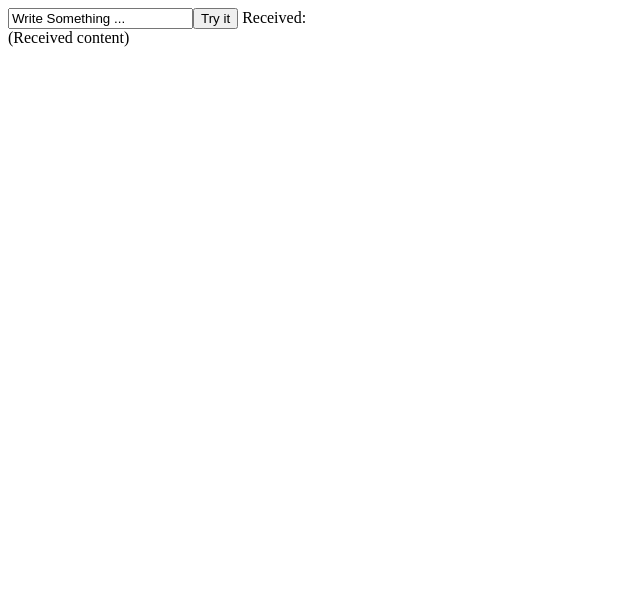
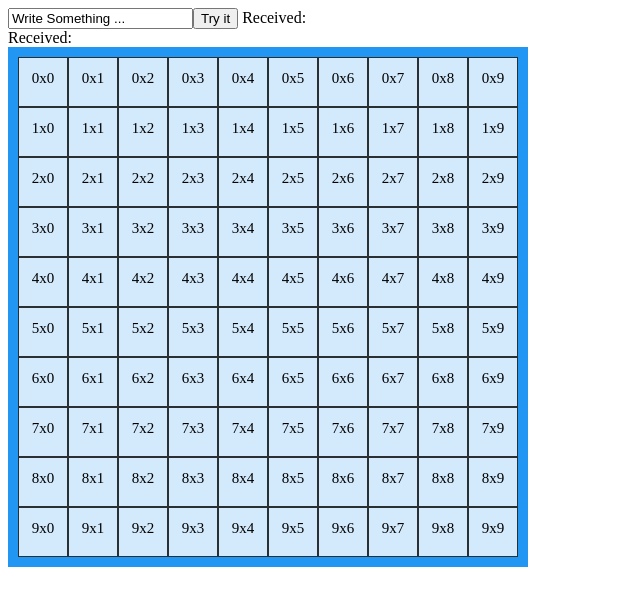
Before and after one commit to TheCamp/esp32-rogue, a plain HTML site: page src/index.html in a window 1280 px wide. Shown: the whole page, without its empty margins (0-640 px from the left). Drawn offline with Linux system fonts and the light colour scheme.

Commit message:
implement room frontend

```diff
--- a/src/index.html
+++ b/src/index.html
@@ -3,6 +3,23 @@
 <head>
     <meta charset="UTF-8">
     <title>WebSocket Client</title>
+    <style>
+    .grid-container {
+      display: grid;
+      grid-template-columns: 50px 50px 50px 50px 50px 50px 50px 50px 50px 50px;
+      grid-template-rows: 50px 50px 50px 50px 50px 50px 50px 50px 50px 50px;
+      background-color: #2196F3;
+      padding: 10px;
+      width: 500px;
+    }
+    .grid-item {
+      background-color: rgba(255, 255, 255, 0.8);
+      border: 1px solid rgba(0, 0, 0, 0.8);
+      padding: 12px;
+      font-size: 15px;
+      text-align: center;
+    }
+    </style>
 </head>
 <body>
 <script>
@@ -13,13 +30,115 @@
     };
 
     ws.onmessage = function (evt) {
-        document.getElementById("response").innerHTML += evt.data;
+        document.getElementById("response").innerHTML += evt.data + "; ";
     };
 </script>
 <input type="text" id="new_message" value="Write Something ..."><button onclick="ws.send(document.getElementById('new_message').value);">Try it</button>
 Received: <br/>
 <div id="response">
-    (Received content)
+    Received:
+</div>
+<div class="grid-container">
+  <div class="grid-item" id="0x0">0x0</div>
+  <div class="grid-item" id="0x1">0x1</div>
+  <div class="grid-item" id="0x2">0x2</div>
+  <div class="grid-item" id="0x3">0x3</div>
+  <div class="grid-item" id="0x4">0x4</div>
+  <div class="grid-item" id="0x5">0x5</div>
+  <div class="grid-item" id="0x6">0x6</div>
+  <div class="grid-item" id="0x7">0x7</div>
+  <div class="grid-item" id="0x8">0x8</div>
+  <div class="grid-item" id="0x9">0x9</div>
+  <div class="grid-item" id="1x0">1x0</div>
+  <div class="grid-item" id="1x1">1x1</div>
+  <div class="grid-item" id="1x2">1x2</div>
+  <div class="grid-item" id="1x3">1x3</div>
+  <div class="grid-item" id="1x4">1x4</div>
+  <div class="grid-item" id="1x5">1x5</div>
+  <div class="grid-item" id="1x6">1x6</div>
+  <div class="grid-item" id="1x7">1x7</div>
+  <div class="grid-item" id="1x8">1x8</div>
+  <div class="grid-item" id="1x9">1x9</div>
+  <div class="grid-item" id="2x0">2x0</div>
+  <div class="grid-item" id="2x1">2x1</div>
+  <div class="grid-item" id="2x2">2x2</div>
+  <div class="grid-item" id="2x3">2x3</div>
+  <div class="grid-item" id="2x4">2x4</div>
+  <div class="grid-item" id="2x5">2x5</div>
+  <div class="grid-item" id="2x6">2x6</div>
+  <div class="grid-item" id="2x7">2x7</div>
+  <div class="grid-item" id="2x8">2x8</div>
+  <div class="grid-item" id="2x9">2x9</div>
+  <div class="grid-item" id="3x0">3x0</div>
+  <div class="grid-item" id="3x1">3x1</div>
+  <div class="grid-item" id="3x2">3x2</div>
+  <div class="grid-item" id="3x3">3x3</div>
+  <div class="grid-item" id="3x4">3x4</div>
+  <div class="grid-item" id="3x5">3x5</div>
+  <div class="grid-item" id="3x6">3x6</div>
+  <div class="grid-item" id="3x7">3x7</div>
+  <div class="grid-item" id="3x8">3x8</div>
+  <div class="grid-item" id="3x9">3x9</div>
+  <div class="grid-item" id="4x0">4x0</div>
+  <div class="grid-item" id="4x1">4x1</div>
+  <div class="grid-item" id="4x2">4x2</div>
+  <div class="grid-item" id="4x3">4x3</div>
+  <div class="grid-item" id="4x4">4x4</div>
+  <div class="grid-item" id="4x5">4x5</div>
+  <div class="grid-item" id="4x6">4x6</div>
+  <div class="grid-item" id="4x7">4x7</div>
+  <div class="grid-item" id="4x8">4x8</div>
+  <div class="grid-item" id="4x9">4x9</div>
+  <div class="grid-item" id="5x0">5x0</div>
+  <div class="grid-item" id="5x1">5x1</div>
+  <div class="grid-item" id="5x2">5x2</div>
+  <div class="grid-item" id="5x3">5x3</div>
+  <div class="grid-item" id="5x4">5x4</div>
+  <div class="grid-item" id="5x5">5x5</div>
+  <div class="grid-item" id="5x6">5x6</div>
+  <div class="grid-item" id="5x7">5x7</div>
+  <div class="grid-item" id="5x8">5x8</div>
+  <div class="grid-item" id="5x9">5x9</div>
+  <div class="grid-item" id="6x0">6x0</div>
+  <div class="grid-item" id="6x1">6x1</div>
+  <div class="grid-item" id="6x2">6x2</div>
+  <div class="grid-item" id="6x3">6x3</div>
+  <div class="grid-item" id="6x4">6x4</div>
+  <div class="grid-item" id="6x5">6x5</div>
+  <div class="grid-item" id="6x6">6x6</div>
+  <div class="grid-item" id="6x7">6x7</div>
+  <div class="grid-item" id="6x8">6x8</div>
+  <div class="grid-item" id="6x9">6x9</div>
+  <div class="grid-item" id="7x0">7x0</div>
+  <div class="grid-item" id="7x1">7x1</div>
+  <div class="grid-item" id="7x2">7x2</div>
+  <div class="grid-item" id="7x3">7x3</div>
+  <div class="grid-item" id="7x4">7x4</div>
+  <div class="grid-item" id="7x5">7x5</div>
+  <div class="grid-item" id="7x6">7x6</div>
+  <div class="grid-item" id="7x7">7x7</div>
+  <div class="grid-item" id="7x8">7x8</div>
+  <div class="grid-item" id="7x9">7x9</div>
+  <div class="grid-item" id="8x0">8x0</div>
+  <div class="grid-item" id="8x1">8x1</div>
+  <div class="grid-item" id="8x2">8x2</div>
+  <div class="grid-item" id="8x3">8x3</div>
+  <div class="grid-item" id="8x4">8x4</div>
+  <div class="grid-item" id="8x5">8x5</div>
+  <div class="grid-item" id="8x6">8x6</div>
+  <div class="grid-item" id="8x7">8x7</div>
+  <div class="grid-item" id="8x8">8x8</div>
+  <div class="grid-item" id="8x9">8x9</div>
+  <div class="grid-item" id="9x0">9x0</div>
+  <div class="grid-item" id="9x1">9x1</div>
+  <div class="grid-item" id="9x2">9x2</div>
+  <div class="grid-item" id="9x3">9x3</div>
+  <div class="grid-item" id="9x4">9x4</div>
+  <div class="grid-item" id="9x5">9x5</div>
+  <div class="grid-item" id="9x6">9x6</div>
+  <div class="grid-item" id="9x7">9x7</div>
+  <div class="grid-item" id="9x8">9x8</div>
+  <div class="grid-item" id="9x9">9x9</div>
 </div>
 </body>
 </html>
```
